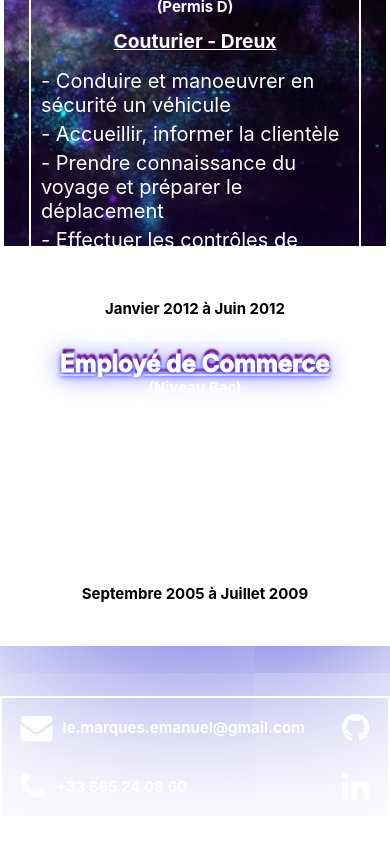
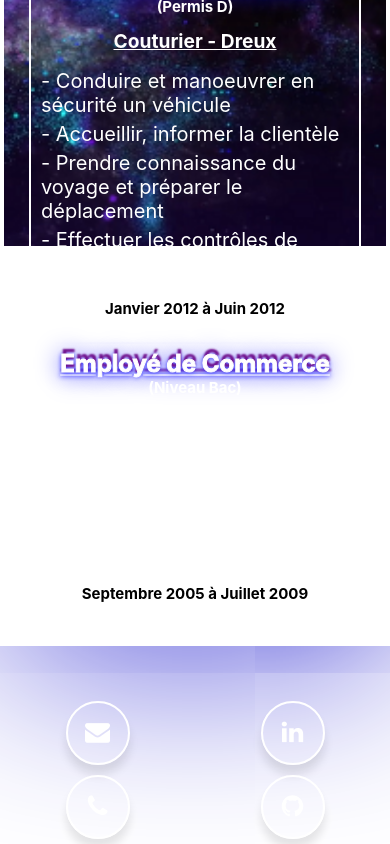
Before and after one commit to Manu-Marques/Portfolio, a React (Create React App) app: page /formations in a window 390 px wide. Shown: the part 598-1442 px from the top of the page. Before the commit the page ends 1416 px from the top, so only its background shows below. Built offline with nearby package versions, Linux system fonts and the light colour scheme.

Commit message:
new contact with responsive

```diff
--- a/src/components/app/index.tsx
+++ b/src/components/app/index.tsx
@@ -21,7 +21,7 @@ export default function App() {
         <Route path="/formations" element={<Formations />} />
       </Routes>
       <Background />
-      <Contact />
+       <Contact />
     </div>
   );
 }
--- a/src/components/contact/index.tsx
+++ b/src/components/contact/index.tsx
@@ -5,32 +5,36 @@ export default function Contact() {
     return (
         <div className="contact">
             <div className="contact-container">
-                <div className="contact-icons">
             <div className="contact-left">
-                        <div className="contact-top">
+                <div className="contact-icon-envelope">
                    <div className="contact-envelope">
                    <i className="fa fa-envelope fa-2x"></i>
                    </div>
-                            <p className='contact-email'>le.marques.emanuel@gmail.com</p>
+                   <span className="contact-info">le.marques.emanuel@gmail.com</span>
                 </div>
-                        <div className="contact-bottom">
+                <div className="contact-icon-phone">
                    <div className="contact-phone">
                    <i className="fa fa-phone fa-2x"></i>
                    </div>
-                            <p className='contact-number'>+33 665 24 08 60</p>
+                   <span className="contact-info">+33 665 24 08 60</span>
                 </div>
             </div>
             <div className="contact-right">
-                        <div className="contact-git">
-                            <Link to="https://github.com/Manu-Marques" target="_blank">
-                                <i className="fa fa-github fa-2x"></i>
+                <div className="contact-icon-linkdin">
+                   <div className="contact-linkdin">
+                   <i className="fa fa-linkedin fa-2x"></i>
+                   </div>
+                      <Link to="https://www.linkedin.com/in/emanuel-marques-le/" target="_blank">
+                   <span className="contact-info">LinkedIn</span>
                         </Link>
                 </div>
-                        <div className="contact-linkdin">
-                            <Link to="https://www.linkedin.com/in/emanuel-marques-le/" target="_blank">
-                                <i className="fa fa-linkedin fa-2x"></i>
+                <div className="contact-icon-git">
+                   <div className="contact-git">
+                   <i className="fa fa-github fa-2x"></i>
+                   </div>
+                        <Link to="https://github.com/Manu-Marques" target="_blank">
+                   <span className="contact-info">Github</span>
                         </Link>
-                        </div>
                 </div>
             </div>
         </div>
--- a/src/components/contact/styles.css
+++ b/src/components/contact/styles.css
@@ -1,80 +1,100 @@
 .contact {
+    z-index: 6;
+    margin-top: 15px;
     position: fixed;
-    z-index: 6;
-    top: 2%;
-    width: 20%;
-    height: 100px;
 }
 
-.contact-container {
-    width: 60px;
-    border: 2px solid #fff;
-
+.contact-container{
+    display: flex;
 }
 
-.contact-icons {
-    display: flex;
-    flex-direction: column;
-    color: #fff;
-    padding: 10px;
-    font-size: 1em;
-    width: 40px;
+.contact-icon-envelope,
+.contact-icon-phone,
+.contact-icon-linkdin,
+.contact-icon-git {
+    height: 60px;
+    width: 60px;
+    float: left;
+    margin: 0 5px;
+    overflow: hidden;
+    border-radius: 50px;
+    cursor: pointer;
+    box-shadow: 0px 10px 10px rgba(0, 0, 0, 0.1);
+    transition: all 0.3s ease-out;
+    color: white;
+    border: 2px solid white;
 }
 
-.contact-git,
-.contact-linkdin,
-.contact-envelope,
-.contact-phone {
-    margin: 5px;
-    color: #fff;
+.contact-icon-envelope:hover {
+    width: 380px;
 }
 
-.contact-envelope:hover,
-.contact-phone:hover,
-.contact-git:hover,
-.contact-linkdin:hover {
-    cursor: pointer;
-    color: transparent;
-    -webkit-text-stroke: 1px #fff;
-    text-shadow: 1px -5px 2px rgb(110, 13, 139), 0 0 1em blue, 0 0 0.2em blue;
+.contact-icon-phone:hover {
+    width: 250px;
+}
+
+.contact-icon-linkdin:hover,
+.contact-icon-git:hover {
+    width: 170px;
+}
+
+.contact-envelope,
+.contact-phone,
+.contact-git,
+.contact-linkdin {
+    display: inline-block;
+    height: 60px;
+    width: 60px;
+    text-align: center;
+    border-radius: 50px;
+    box-sizing: border-box;
+    line-height: 60px;
+    transition: all 0.3s ease-out;
+}
+
+.contact-icon-envelope:hover .contact-envelope {
+    background: rgb(110, 13, 139);
+}
+
+.contact-icon-phone:hover .contact-phone {
+    background: #1DA1F2;
+}
+
+.contact-icon-linkdin:hover .contact-linkdin {
+    background: #E1306C;
+}
+
+.contact-icon-git:hover .contact-git {
+    background: #333;
 }
 
 .fa-2x {
-    color: #fff;
+    font-size: 25px;
+    line-height: 60px;
+    transition: all 0.3s ease-out;
 }
 
-.contact-number {
-    visibility: hidden;
-    position: absolute;
-    left: 63px;
-    top: 30px;
-    padding: 10px;
-    font-size: 20px;
-    color: #fff;
-    border: 2px solid #fff;
-    text-decoration: underline;
-    text-underline-position: under;
+.contact-icon-envelope:hover .fa-2x,
+.contact-icon-phone:hover .fa-2x,
+.contact-icon-linkdin:hover .fa-2x,
+.contact-icon-git:hover .fa-2x {
+    color: #fff
 }
 
-.contact-email {
-    visibility: hidden;
-    position: absolute;
-    left: 63px;
-    bottom: 25px;
-    padding: 10px;
+.contact-info {
     font-size: 20px;
-    color: #fff;
-    border: 2px solid #fff;
-    text-decoration: underline;
-    text-underline-position: under;
+    font-weight: 500;
+    line-height: 60px;
+    margin-left: 10px;
+    transition: all 0.3s ease-out;
+    color: white;
 }
 
-.contact-phone:hover~.contact-number,
-.contact-envelope:hover~.contact-email {
-    visibility: visible;
+a:link {
+    text-decoration: none;
 }
 
-@media screen and (max-width: 1610px) {
+@media screen and (max-width: 1485px) {
     .contact {
         position: relative;
         display: flex;
@@ -84,83 +104,89 @@
         height: 100%;
         margin-top: auto;
     }
+}
 
-    .contact-icons {
-        width: 100%;
-        height: 100%;
-        display: flex;
-        flex-direction: row;
-        justify-content: space-around;
-        padding: 0;
+@media screen and (max-width: 620px) {
+
+    .contact-icon-envelope:hover{
+        width: 300px;
     }
 
-
-    .contact-container {
-        width: 50%;
-        border: 2px solid #fff;
+    .contact-icon-phone:hover{
+        width: 200px;
     }
 
-    .contact-number,
-    .contact-email {
-        visibility: visible;
-        border: none;
-        position: relative;
-        text-decoration: none;
-        left: 0;
-        bottom: 0;
-        top: 0;
-        font-size: 20px;
-        font-weight: bold;
-        padding: 5px;
+    .contact-icon-linkdin:hover,
+    .contact-icon-git:hover {
+        width: 140px;
     }
 
-    .contact-top,
-    .contact-bottom {
-        display: flex;
-        align-items: center;
-        width: 100%;
-    }
-
-    .contact-right,
-    .contact-left {
-        display: flex;
-        flex-direction: column;
-        justify-content: space-around;
-    }
-}
-
-@media screen and (max-width: 950px) {
-    .contact-container {
-        width: 100%;
-    }
-}
-
-@media screen and (max-width: 440px) {
-
-    .contact-number,
-    .contact-email{
+    .contact-info{
         font-size: 15px;
     }
 
     .contact-container {
         width: 100%;
+        justify-content: space-around;
+    }
+
+    .contact-left{
+        display: flex;
+        flex-direction: column;
+    }
+
+    .contact-right{
+        display: flex;
+        flex-direction: column;
+    }
+
+    .contact-icon-envelope,
+    .contact-icon-phone,
+    .contact-icon-linkdin,
+    .contact-icon-git{
+        margin: 5px;
     }
 }
 
-@media screen and (max-width: 320px) {
+@media screen and (max-width: 400px) {
 
-    .contact {
-        display: flex;
-        justify-content: center;
-        z-index: 6;
-        width: 100%;
-        height: 100px;
-        margin-top: auto;
+    .contact-icon-envelope:hover{
+        width: 250px;
     }
 
-    .contact-number,
-    .contact-email {
-        font-size: 12px;
+    .contact-icon-phone:hover{
+        width: 170px;
     }
 
+    .contact-icon-linkdin:hover,
+    .contact-icon-git:hover {
+        width: 125px;
+    }
+
+    .contact-info{
+        font-size: 12px;
+        margin-left: 3px
+    }
+
+    .contact-container {
+        width: 100%;
+        justify-content: space-around;
+    }
+
+    .contact-left{
+        display: flex;
+        flex-direction: column;
+    }
+
+    .contact-right{
+        display: flex;
+        flex-direction: column;
+    }
+
+    .contact-icon-envelope,
+    .contact-icon-phone,
+    .contact-icon-linkdin,
+    .contact-icon-git{
+        margin: 5px;
+    }
 }
--- a/src/components/experience/styles.css
+++ b/src/components/experience/styles.css
@@ -19,7 +19,7 @@
     position: absolute;
     z-index: 2;
     left: 20%;
-    top: 9%;
+    top: 85px;
     background-color: transparent;
     color: #fff;
     border: 2px solid #ffffff;
--- a/src/components/formations/styles.css
+++ b/src/components/formations/styles.css
@@ -224,6 +224,8 @@
     .formations-btn-back {
         left: 0;
         top: 80px;
+        width: 80px;
+        height: 25px;
     }
 
     .formations-title {
--- a/src/components/skills/styles.css
+++ b/src/components/skills/styles.css
@@ -18,7 +18,7 @@
     z-index: 6;
     position: absolute;
     left: 20%;
-    top: 11%;
+    top: 115px;
     background-color: transparent;
     color: #fff;
     border: 2px solid #ffffff;
@@ -45,7 +45,7 @@
 .skills-container {
     display: flex;
     justify-content: space-evenly;
-    padding: 20px;
+    padding: 10px;
     color: #fff;
     border: 4px solid #ffffff;
     box-shadow: 0 0 192px 0 rgb(110, 13, 139);
```
Lines whose indentation alone changed are shown as unchanged.
